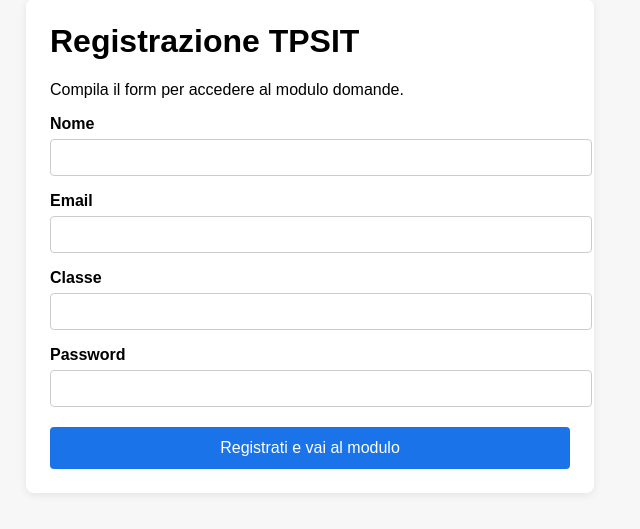
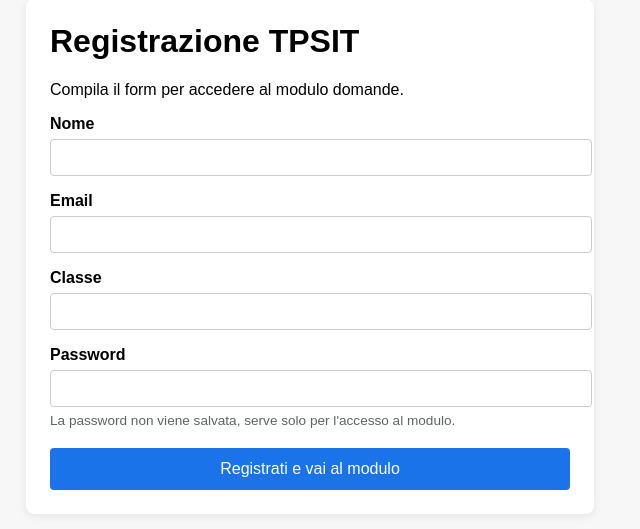
Before and after one commit to Emax-127/Scuola, a PHP site: page / in a window 1280 px wide. Shown: the part 25-554 px from the top of the page, without its empty margins (330-970 px from the left). Run offline with PHP 8.4, Linux system fonts and the light colour scheme.

Commit message:
Clarify password usage and link validation
Agent-Logs-Url: https://github.com/Emax-127/Scuola/sessions/3597a061-f466-4780-9e23-20ee38f8fea0

Co-authored-by: Emax-127 <168635875+Emax-127@users.noreply.github.com>

```diff
--- a/index.php
+++ b/index.php
@@ -9,6 +9,11 @@ $values = [
     'email' => '',
     'class' => '',
 ];
+
+$formLinkIsValid = filter_var($formLink, FILTER_VALIDATE_URL) !== false;
+if (!$formLinkIsValid) {
+    $generalError = 'Link al modulo non valido. Contatta il docente.';
+}
 
 if (!isset($_SESSION['csrf_token'])) {
     $_SESSION['csrf_token'] = bin2hex(random_bytes(32));
@@ -23,7 +28,7 @@ if ($_SERVER['REQUEST_METHOD'] === 'POST') {
 
     if (!isset($_POST['csrf_token']) || !hash_equals($csrfToken, $_POST['csrf_token'])) {
         $generalError = 'Sessione non valida. Riprova.';
-    } else {
+    } elseif ($generalError === '') {
         if ($values['name'] === '') {
             $errors['name'] = 'Inserisci il nome.';
         }
@@ -41,12 +46,8 @@ if ($_SERVER['REQUEST_METHOD'] === 'POST') {
         }
 
         if ($errors === []) {
-            if (!filter_var($formLink, FILTER_VALIDATE_URL)) {
-                $generalError = 'Link al modulo non valido. Contatta il docente.';
-            } else {
-                header('Location: ' . $formLink);
-                exit;
-            }
+            header('Location: ' . $formLink);
+            exit;
         }
     }
 }
@@ -111,6 +112,11 @@ function field_value(string $key, array $values): string
         button:hover {
             background: #1558b5;
         }
+        .hint {
+            margin-top: 6px;
+            color: #5f6368;
+            font-size: 0.85rem;
+        }
     </style>
 </head>
 <body>
@@ -144,6 +150,7 @@ function field_value(string $key, array $values): string
 
             <label for="password">Password</label>
             <input type="password" id="password" name="password" required>
+            <div class="hint">La password non viene salvata, serve solo per l'accesso al modulo.</div>
             <?php if (isset($errors['password'])) : ?>
                 <div class="error"><?php echo htmlspecialchars($errors['password'], ENT_QUOTES, 'UTF-8'); ?></div>
             <?php endif; ?>
```
